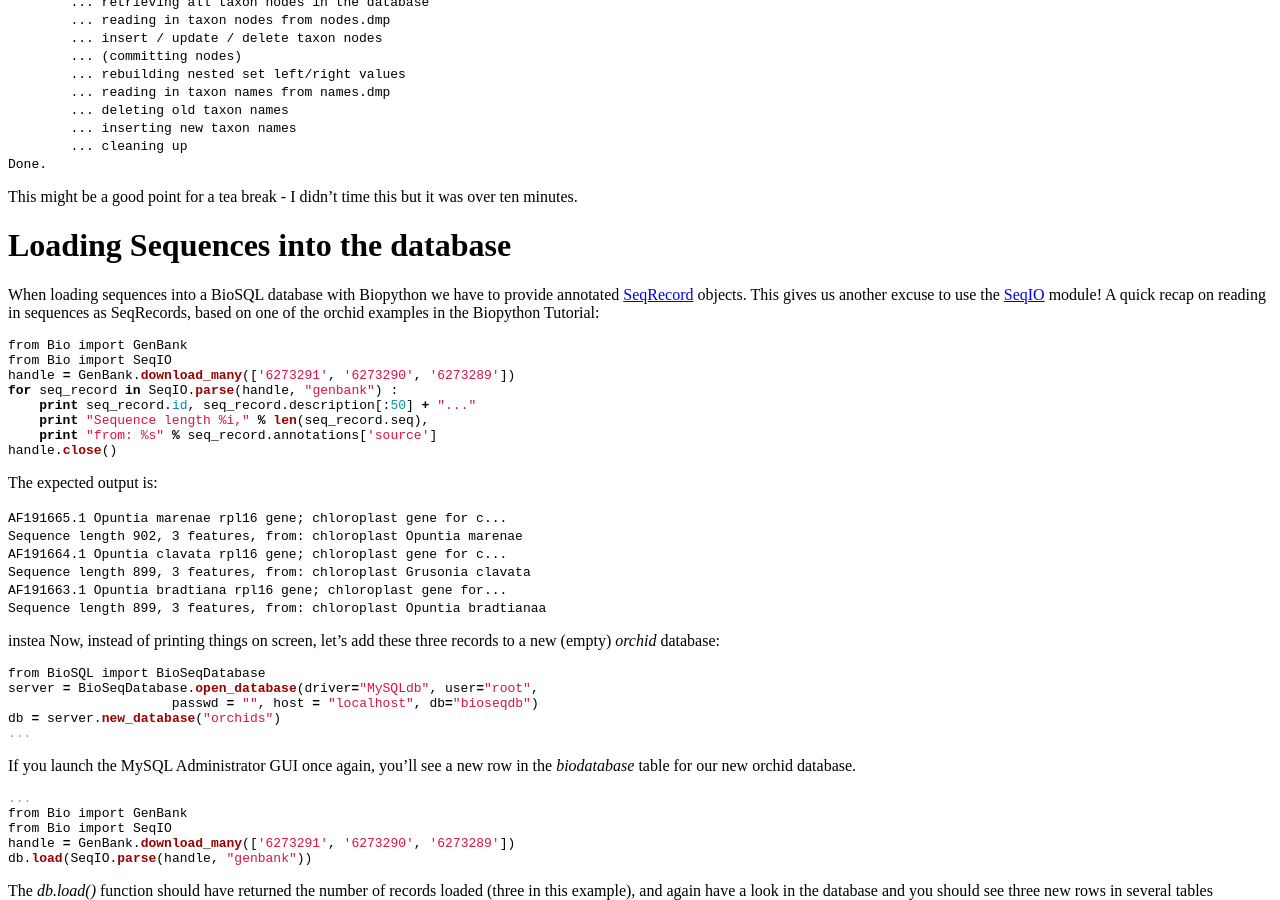
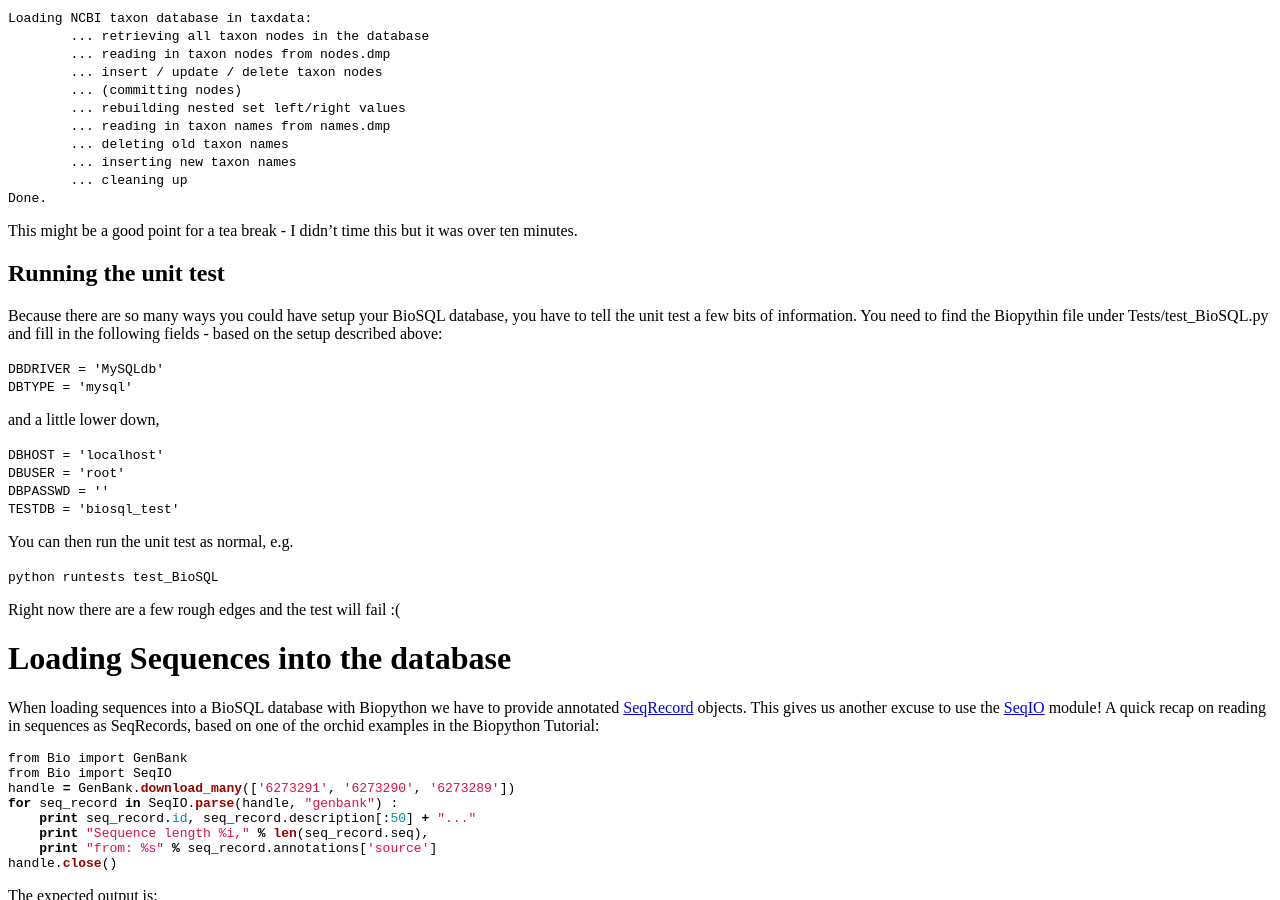
Before and after one commit to biopython/biopython.github.io, a Jekyll site: the page built from wiki/BioSQL.md, in a window 1280 px wide and 900 px high, scrolled down 1527 px. Built offline with Jekyll 4.4.1, drawn with Linux system fonts in a browser that asks for light colours; some of the changed text lies outside the part shown.

Commit message:
Added section on running the unit test

```diff
--- a/wiki/BioSQL.md
+++ b/wiki/BioSQL.md
@@ -21,6 +21,9 @@ installing Python database adaptors and basic usage of BioSQL:
 
 I hope to use this wiki page to update the above documentation in
 future.
+
+NOTE - At the time of writing, there are a few problems with BioSQL and
+Biopython 1.44 which are being tackled...
 
 Installation
 ============
@@ -142,6 +145,30 @@ left/right values*):
 This might be a good point for a tea break - I didn't time this but it
 was over ten minutes.
 
+Running the unit test
+---------------------
+
+Because there are so many ways you could have setup your BioSQL
+database, you have to tell the unit test a few bits of information. You
+need to find the Biopythin file under Tests/test\_BioSQL.py and fill in
+the following fields - based on the setup described above:
+
+`DBDRIVER = 'MySQLdb'`
+`DBTYPE = 'mysql'`
+
+and a little lower down,
+
+`DBHOST = 'localhost'`
+`DBUSER = 'root'`
+`DBPASSWD = ''`
+`TESTDB = 'biosql_test'`
+
+You can then run the unit test as normal, e.g.
+
+`python runtests test_BioSQL`
+
+Right now there are a few rough edges and the test will fail :(
+
 Loading Sequences into the database
 ===================================
 
```
Also changed, not shown: 1 other file.
